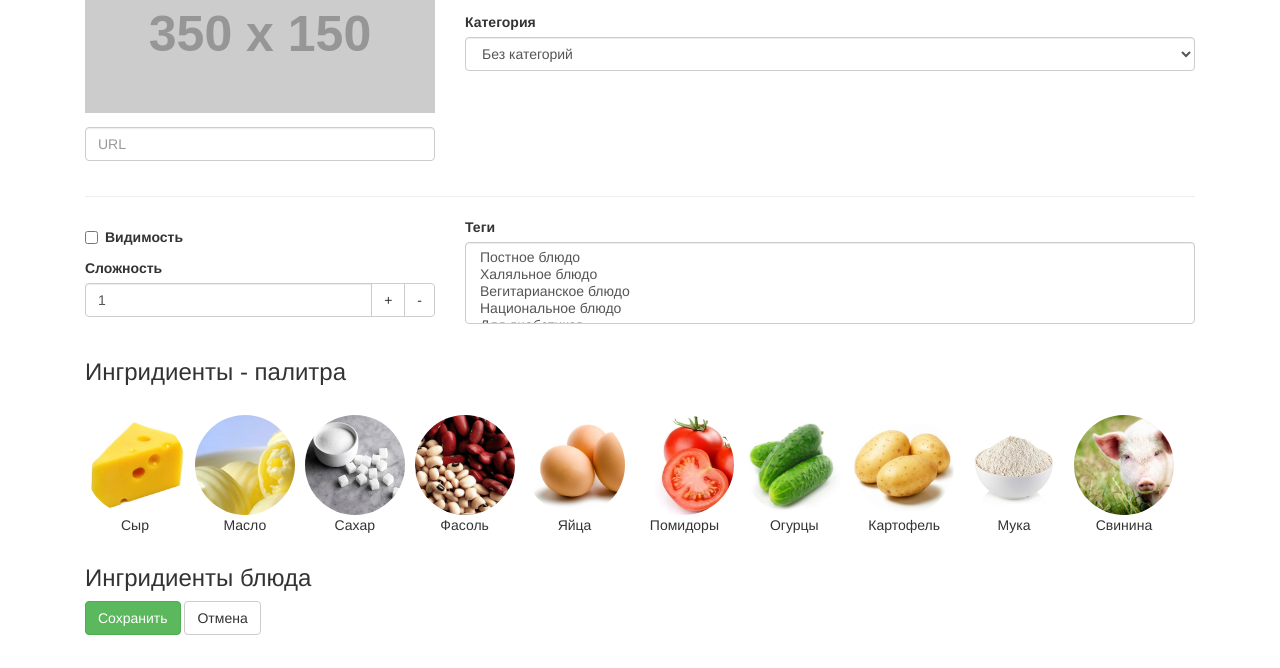
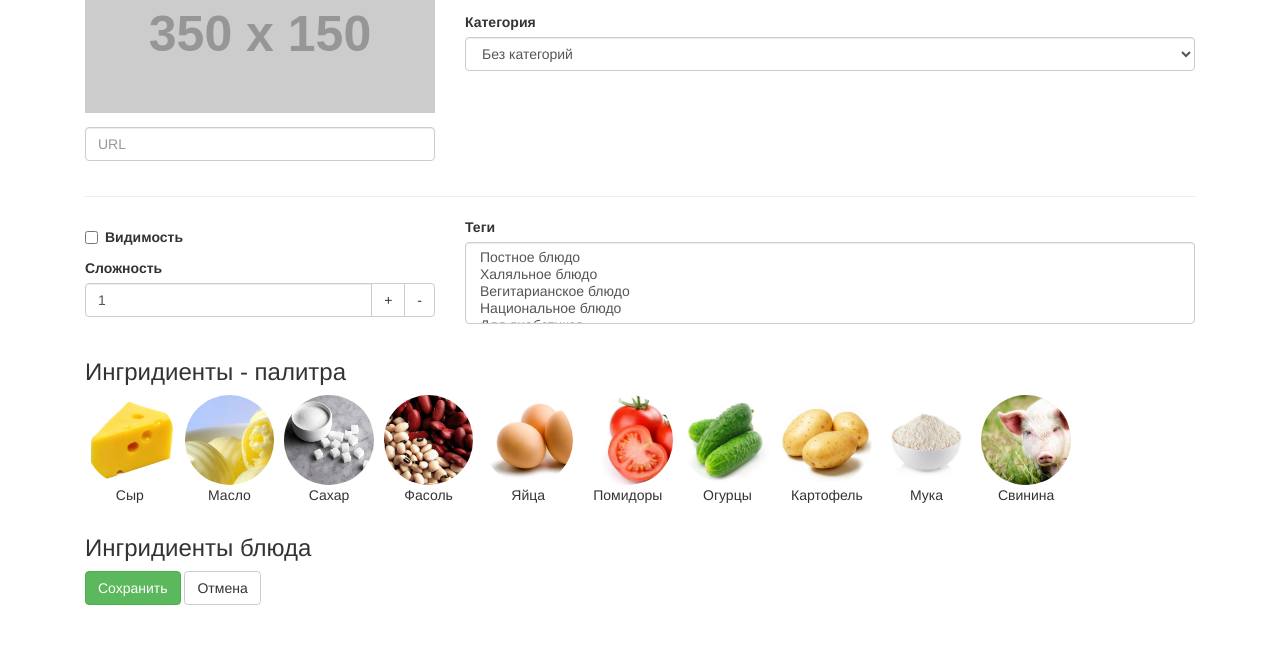
Before and after one commit to lutersergei/geekbrais-JS_2_5, a plain HTML site: page index.html in a window 1280 px wide. Shown: the part 132-800 px from the top of the page. Drawn offline with nearby package versions, Linux system fonts and the light colour scheme; no server answers; placeholder pictures from the web are drawn by us.

Commit message:
fix image-cropper

```diff
--- a/css/style.css
+++ b/css/style.css
@@ -3,8 +3,10 @@
 }
 
 .image-cropper {
-    width: 100px;
-    height: 100px;
+    width: 7vw;
+    height: 7vw;
+    max-width: 100px;
+    max-height: 100px;
     position: relative;
     overflow: hidden;
     -webkit-border-radius: 50%;
@@ -28,38 +30,13 @@ img {
     width: auto;
 }
 
-/*.food-photo {*/
-    /*margin-bottom: 1em;*/
-/*}*/
-
-/*#select-container select {*/
-    /*margin-bottom: 1em;*/
-/*}*/
-
-/*.image-cropper {*/
-    /*!*margin: 1em;*!*/
-    /*width: 100%;*/
-    /*!*height: 100px;*!*/
-    /*position: relative;*/
-    /*overflow: hidden;*/
-    /*-webkit-border-radius: 50%;*/
-    /*-moz-border-radius: 50%;*/
-    /*-ms-border-radius: 50%;*/
-    /*-o-border-radius: 50%;*/
-    /*border-radius: 50%;*/
-/*}*/
-
-/*img {*/
-    /*display: inline;*/
-    /*margin: 0 auto;*/
-    /*height: 100%;*/
-    /*width: auto;*/
-/*}*/
-
 .thumbnail-container {
     display: inline-block;
-    margin-top: 20px;
+    /*margin-top: 20px;*/
     margin-right: 10px;
-    max-width: 9%;
     vertical-align: top;
 }
+
+.form-control + .btn-block {
+    margin-top: 5px;
+}
```
